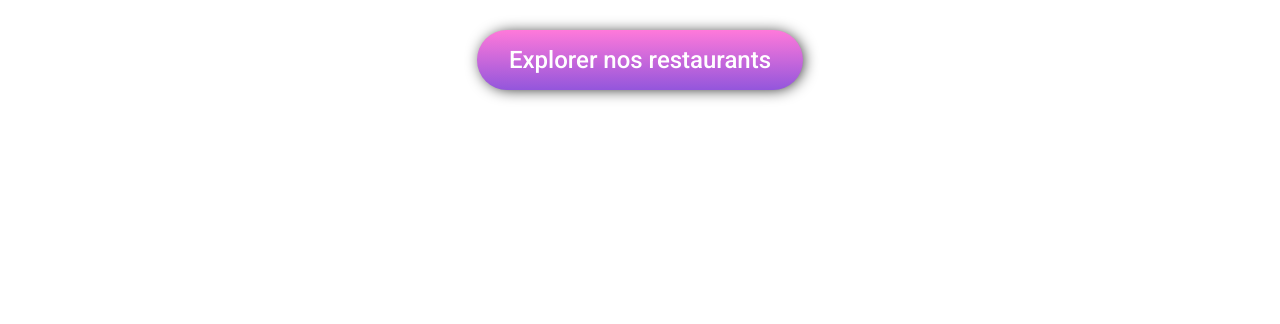
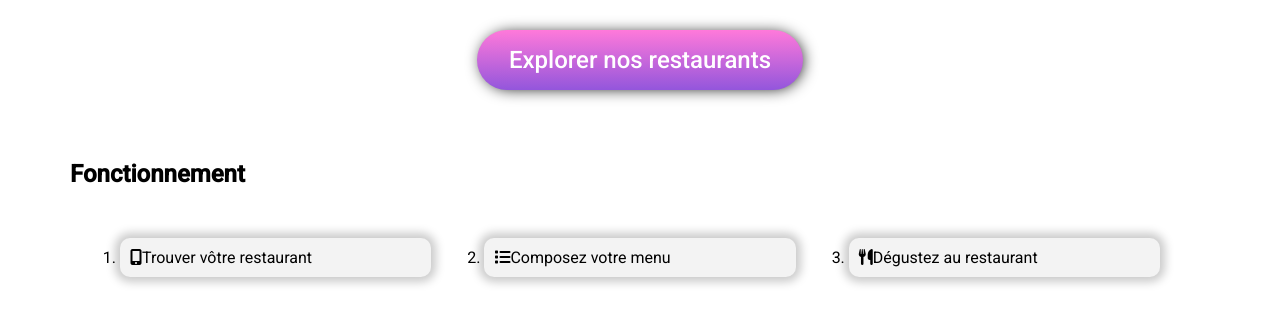
Before and after one commit to johannc88/johannc88.github.io, a website: page index.html in a window 1280 px wide. Shown: the part 310-634 px from the top of the page. Drawn offline with Linux system fonts and the light colour scheme; a web font is replaced by a local one.

```diff
--- a/index.html
+++ b/index.html
@@ -4,7 +4,7 @@
     <meta charset="UTF-8">
     <meta http-equiv="X-UA-Compatible" content="IE=edge">
     <meta name="viewport" content="width=device-width, initial-scale=1.0">
-    <link rel="stylesheet" href="https://cdnjs.cloudflare.com/ajax/libs/font-awesome/6.0.0-beta3/css/all.min.css">
+    <link rel="stylesheet" href="https://cdnjs.cloudflare.com/ajax/libs/font-awesome/6.0.0-beta2/css/all.min.css">
     <link rel="stylesheet" href="style.css">
     <title>Document</title>
 </head>
@@ -24,6 +24,16 @@
             <p>Découvrez des restaurants d'exception, séléctionnés par nos soins </p>
             <button>Explorer nos restaurants</button>
         </section>
+
+        <section class="fonctionnement">
+            <h2>Fonctionnement</h2>
+            <ol>
+                <li><i class="fa-solid fa-mobile-screen-button"></i>Trouver vôtre restaurant</li>
+                <li><i class="fa-solid fa-list"></i>Composez votre menu</li>
+                <li><i class="fa-solid fa-utensils"></i>Dégustez au restaurant</li>
+            </ol>
+
+        </section>
     </main>
 
 </body>
--- a/style.css
+++ b/style.css
@@ -53,3 +53,18 @@
     box-shadow: 3px 3px 12px  #000000;
     transition: 0.3s;
 }
+.fonctionnement{
+    padding: 70px;
+}
+.fonctionnement ol{
+    display: flex;
+    justify-content: space-between;
+    padding: 50px;
+}
+.fonctionnement li{
+    background-color: #f3f3f3;
+    padding: 10px;
+    border-radius: 10px;
+    width: 28%;
+    box-shadow: 0px 0px 10px 5px #cacaca;
+}
```
Also changed, not shown: package.json (added, +22 -0 lines), 2 other files.
